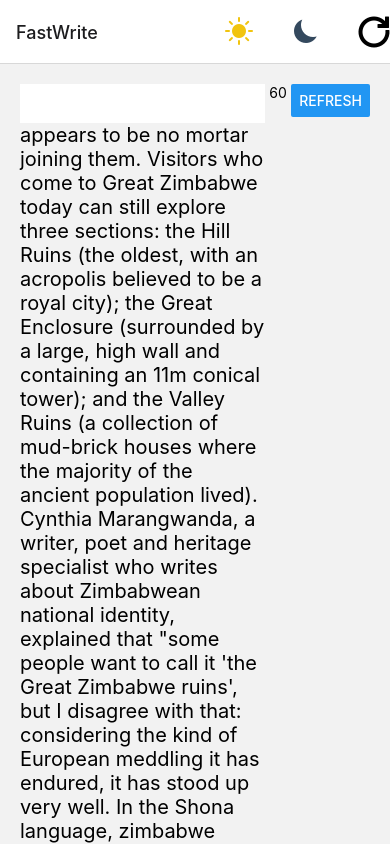
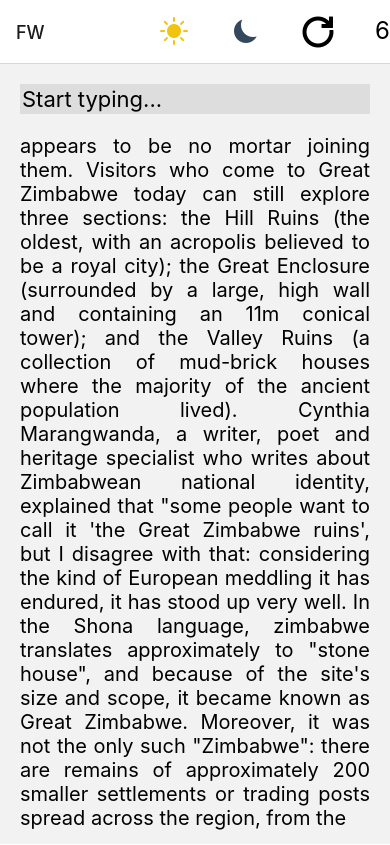
Before and after one commit to diyorbek0309/type-racer, a React Native app: screen / in a window 390 px wide. Shown: the top 845 px of the page. Built offline with nearby package versions, Linux system fonts and the light colour scheme.

Commit message:
added result page

```diff
--- a/App.tsx
+++ b/App.tsx
@@ -1,6 +1,6 @@
+import { TouchableOpacity, Image, View } from 'react-native';
 import { NavigationContainer } from '@react-navigation/native';
 import { createNativeStackNavigator } from '@react-navigation/native-stack';
-import { Button, Image, View } from 'react-native';
 import HomeScreen from './src/screens/Home';
 
 const { Navigator, Screen } = createNativeStackNavigator();
@@ -10,19 +10,29 @@ function App() {
     <NavigationContainer>
       <Navigator>
         <Screen
-          name="FastWrite"
+          name="FW"
           component={HomeScreen}
-          options={{
-            headerRight: () => (
-              <View
-                style={{ width: "60%", flexDirection: 'row', justifyContent: 'space-between' }}
-              >
-                <Image source={require('./assets/sun_icon.png')} />
-                <Image source={require('./assets/moon_icon.png')} />
-                <Image source={require('./assets/refresh_icon.png')} />
-              </View>
-            ),
-          }}
+          // options={{
+          //   headerRight: (navigation) => (
+          //     <View
+          //       style={{
+          //         width: '60%',
+          //         flexDirection: 'row',
+          //         justifyContent: 'space-between',
+          //       }}
+          //     >
+          //       <TouchableOpacity onPress={() => alert('Test')}>
+          //         <Image source={require('./assets/sun_icon.png')} />
+          //       </TouchableOpacity>
+          //       <TouchableOpacity onPress={() => alert('Test2')}>
+          //         <Image source={require('./assets/moon_icon.png')} />
+          //       </TouchableOpacity>
+          //       <TouchableOpacity onPress={() => alert('Test3')}>
+          //         <Image source={require('./assets/refresh_icon.png')} />
+          //       </TouchableOpacity>
+          //     </View>
+          //   ),
+          // }}
         />
       </Navigator>
     </NavigationContainer>
--- a/src/components/Main.tsx
+++ /dev/null
@@ -1,46 +0,0 @@
-import { StyleSheet, Text, View, TextInput } from 'react-native';
-import { MainProps } from '../types/Props.interface';
-
-const HMain = ({
-  correctText,
-  inputText,
-  setEnteredText,
-  enteredText,
-}: MainProps) => {
-  return (
-    <View style={styles.HMain}>
-      <TextInput
-        style={styles.Main_input}
-        onChangeText={setEnteredText}
-        value={enteredText}
-      />
-      <View>
-        <Text style={styles.correctText}>{correctText}</Text>
-        <Text style={styles.inputText}>{inputText}</Text>
-      </View>
-    </View>
-  );
-};
-
-const styles = StyleSheet.create({
-  HMain: {
-    width: '70%',
-  },
-  Main_input: {
-    fontSize: 32,
-    borderBottom: '#656565 solid 2px',
-    backgroundColor: '#fff',
-    color: '#000',
-  },
-  correctText: {
-    color: '#00ff00',
-    fontSize: 20,
-    lineHeight: 24,
-  },
-  inputText: {
-    fontSize: 20,
-    lineHeight: 24,
-  },
-});
-
-export default HMain;
--- a/src/components/Timer.tsx
+++ b/src/components/Timer.tsx
@@ -4,7 +4,7 @@ import { TimerProps } from '../types/Props.interface';
 const Timer = ({ count }: TimerProps) => {
   return (
     <View>
-      <Text>{count}</Text>
+      <Text style={{ fontSize: 24 }}>{count}</Text>
     </View>
   );
 };
--- a/src/screens/Home.tsx
+++ b/src/screens/Home.tsx
@@ -1,67 +1,54 @@
 import { useState, useRef, useEffect } from 'react';
-import { StyleSheet, Button, View } from 'react-native';
-import Main from '../components/Main';
+import {
+  TouchableOpacity,
+  Image,
+  View,
+  ScrollView,
+  TextInput,
+  Text,
+} from 'react-native';
 import Timer from '../components/Timer';
 import { dummyText } from '../data';
+import Result from './Result';
+import { styles } from '../styles/HomeStyle';
 
-const customStyles = {
-  content: {
-    width: 400,
-    fontSize: 24,
-    top: '50%',
-    left: '50%',
-    right: 'auto',
-    bottom: 'auto',
-    marginRight: '-50%',
-    transform: 'translate(-50%, -50%)',
-  },
-};
-
-const Home = () => {
+const Home = ({ navigation }: any) => {
+  let [correctText, setCorrectText] = useState('');
+  let [enteredText, setEnteredText] = useState('');
+  let [bool, setBool] = useState(true);
+  let [count, setCount] = useState(6);
+  let [working, setWorking] = useState(true);
+  const funRef = useRef<null | NodeJS.Timeout>(null);
+  let [isLight, setIsLight] = useState(true);
   const randomNumber = Math.round(Math.random() * 700);
   const [text, setText] = useState(
     dummyText.split(' ').slice(randomNumber, randomNumber + 160),
   );
-  let [correctText, setCorrectText] = useState('');
-  let [splittedText, setSplittedText] = useState(text);
-  let [enteredText, setEnteredText] = useState('');
-  let [bool, setBool] = useState(true);
-  // let [bool1, setBool1] = useState(true);
-  let [count, setCount] = useState(60);
-  let [working, setWorking] = useState(true);
-  const funRef = useRef<null | NodeJS.Timeout>(null);
-  // let [isLight, setIsLight] = useState(true);
-  // let [isArial, setIsArial] = useState(true);
-  // const [modalIsOpen, setIsOpen] = useState(false);
-  // let [fullName, setFullName] = useState({ firstName: '', lastName: '' });
 
-  // let firstNameInputRef = useRef(null);
-  // let lastNameInputRef = useRef(null);
-
-  // useEffect(() => {
-  //   if (localStorage.getItem('firstName') === null) {
-  //     setIsOpen(true);
-  //   } else {
-  //     setFullName({
-  //       firstName: localStorage.getItem('firstName'),
-  //       lastName: localStorage.getItem('lastName'),
-  //     });
-  //   }
-  // }, []);
-
-  // function afterOpenModal() {
-  //   subtitle.style.color = '#f00';
-  // }
+  useEffect(() => {
+    navigation.setOptions({
+      headerRight: () => (
+        <View style={styles.Header}>
+          <TouchableOpacity onPress={() => setIsLight(true)}>
+            <Image source={require('../../assets/sun_icon.png')} />
+          </TouchableOpacity>
+          <TouchableOpacity onPress={() => setIsLight(false)}>
+            <Image source={require('../../assets/moon_icon.png')} />
+          </TouchableOpacity>
+          <TouchableOpacity onPress={() => resetAll()}>
+            <Image source={require('../../assets/refresh_icon.png')} />
+          </TouchableOpacity>
+          <Timer count={count} />
+        </View>
+      ),
+    });
+  }, [navigation, count]);
 
   const handleChange = (newWord: string) => {
     setEnteredText(newWord);
-    // setBool(true);
-    console.log(newWord, text[0]);
-
     if (newWord === text[0] + ' ') {
       setEnteredText('');
-      correctText += text[0] + ' ';
-      setCorrectText(correctText);
+      setCorrectText(correctText + text[0] + ' ');
       setText(text.slice(1, text.length));
     }
 
@@ -78,22 +65,6 @@ const Home = () => {
     }
   };
 
-  // const toggleArial = () => {
-  //   setIsArial(true);
-  // };
-
-  // const toggleTimes = () => {
-  //   setIsArial(false);
-  // };
-
-  // const toggleLight = () => {
-  //   setIsLight(true);
-  // };
-
-  // const toggleDark = () => {
-  //   setIsLight(false);
-  // };
-
   const resetAll = () => {
     let randomNumber = Math.round(Math.random() * 700);
     clearInterval(funRef.current as NodeJS.Timeout);
@@ -102,37 +73,41 @@ const Home = () => {
       .split(' ')
       .reverse()
       .forEach((word) => {
-        if (word.trim() !== '') splittedText.unshift(word);
+        if (word.trim() !== '') text.unshift(word);
       });
     setCorrectText('');
-    setCount(60);
+    setCount(6);
     setBool(true);
+    setWorking(true);
     setText(dummyText.split(' ').slice(randomNumber, randomNumber + 160));
   };
 
   return (
-    <View style={styles.Home}>
-      <Main
-        inputText={text.join(' ')}
-        correctText={correctText}
-        setEnteredText={handleChange}
-        enteredText={enteredText}
-      />
-      <Timer count={count} />
-      <Button title="REFRESH" onPress={resetAll} />
-    </View>
+    <ScrollView style={styles.Home}>
+      {working ? (
+        <View>
+          <TextInput
+            style={styles.Main_input}
+            onChangeText={handleChange}
+            value={enteredText}
+            placeholder="Start typing..."
+            autoCapitalize="none"
+          />
+          <View>
+            <Text style={styles.correctText}>{correctText}</Text>
+            <Text style={styles.inputText}>{text.join(' ')}</Text>
+          </View>
+        </View>
+      ) : (
+        <Result
+          wpm={correctText.split(' ').length - 1}
+          percent={Math.round(
+            ((correctText.split(' ').length - 1) / text.length) * 100,
+          )}
+        />
+      )}
+    </ScrollView>
   );
 };
 
-const styles = StyleSheet.create({
-  Home: {
-    height: "80%",
-    display: 'flex',
-    flexDirection: 'row',
-    justifyContent: 'space-between',
-    alignItems: "flex-start",
-    padding: 20,
-  },
-});
-
 export default Home;
--- /dev/null
+++ b/src/screens/Result.tsx
@@ -0,0 +1,14 @@
+import { Text, View } from 'react-native';
+import { ResultProps } from '../types/Props.interface';
+
+const Result = ({ wpm, percent }: ResultProps) => {
+  return (
+    <View>
+      <Text>Your result: </Text>
+      <Text>{wpm} WPM</Text>
+      <Text>{percent}%</Text>
+    </View>
+  );
+};
+
+export default Result;
--- /dev/null
+++ b/src/styles/HomeStyle.ts
@@ -0,0 +1,35 @@
+import { StyleSheet } from 'react-native';
+
+export const styles = StyleSheet.create({
+  Home: {
+    height: '80%',
+    width: '100%',
+    display: 'flex',
+    padding: 20,
+  },
+  Header: {
+    width: '70%',
+    flexDirection: 'row',
+    justifyContent: 'space-between',
+  },
+  Main_input: {
+    fontSize: 22,
+    border: "none",
+    borderBottomColor: 'black',
+    borderBottomWidth: 2,
+    backgroundColor: '#ddd',
+    color: '#000',
+    padding: 2,
+    marginBottom: 20,
+  },
+  correctText: {
+    color: '#00ff00',
+    fontSize: 20,
+    lineHeight: 24,
+  },
+  inputText: {
+    fontSize: 20,
+    lineHeight: 24,
+    textAlign: 'justify',
+  },
+});
```
Also changed, not shown: src/types/Props.interface.ts (+5 -9 lines).
